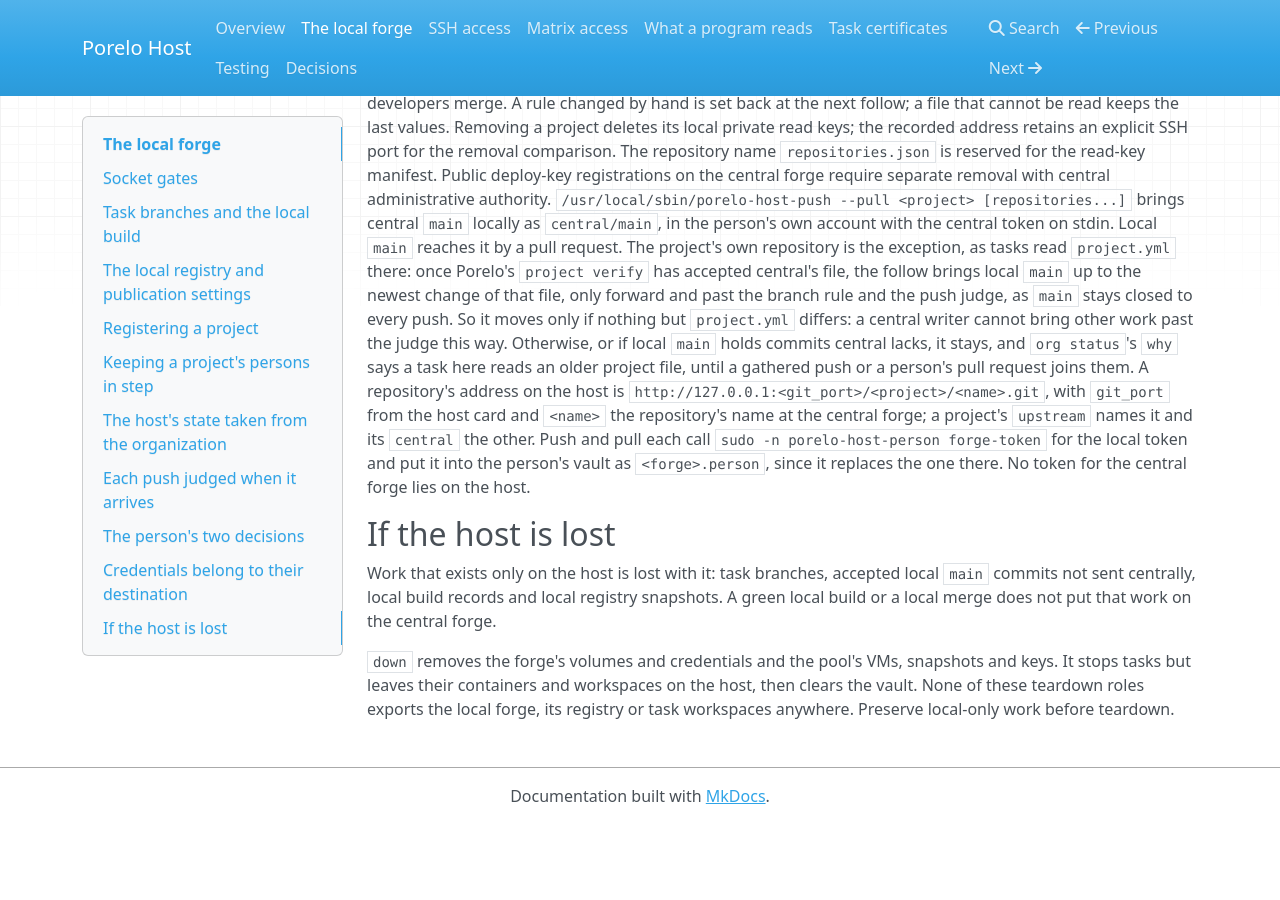
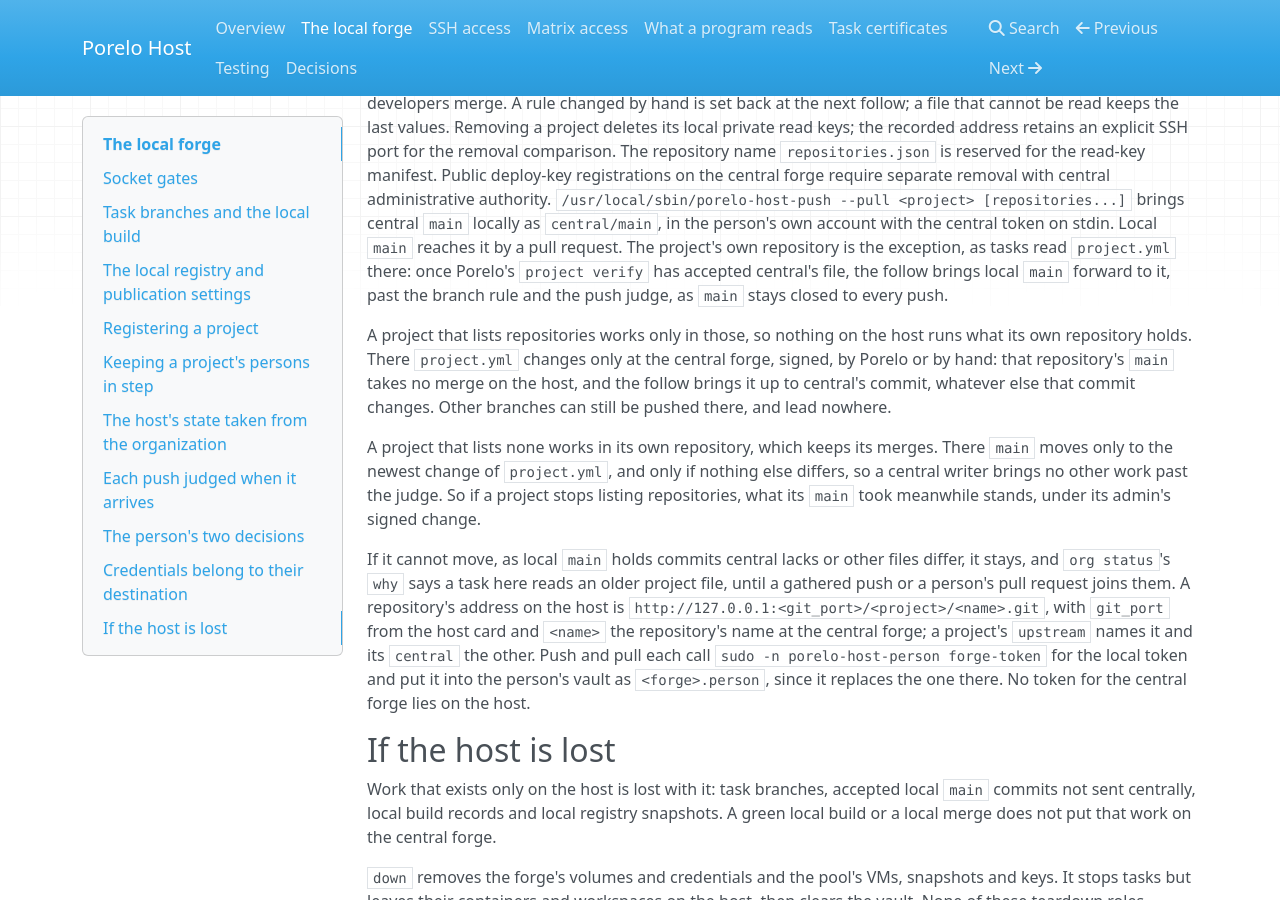
Before and after one commit to porelo-ai/porelo-host, an MkDocs documentation site: the page built from doc/local-forge.md, in a window 1280 px wide and 900 px high, scrolled down 12212 px. Built offline with MkDocs 1.6.1, drawn with Linux system fonts in a browser that asks for light colours; nearby versions of some CDN libraries; before the commit the page ends 13036 px from its top, so only the background shows below that.

Commit message:
Let a project's own repository only follow central where no task works
Assisted-by: Claude Code, claude-opus-5-5

```diff
--- a/doc/local-forge.md
+++ b/doc/local-forge.md
@@ -436,11 +436,20 @@ private read keys; the recorded address retains an explicit SSH port for the rem
 administrative authority. `/usr/local/sbin/porelo-host-push --pull <project> [repositories...]` brings central `main` locally as
 `central/main`, in the person's own account with the central token on stdin. Local `main` reaches it by a pull
 request. The project's own repository is the exception, as tasks read `project.yml` there: once Porelo's `project verify`
-has accepted central's file, the follow brings local `main` up to the newest change of that file, only forward and past
-the branch rule and the push judge, as `main` stays closed to every push. So it moves only if nothing but `project.yml`
-differs: a central writer cannot bring other work past the judge this way. Otherwise, or if local `main` holds commits
-central lacks, it stays, and `org status`'s `why` says a task here reads an older project file, until a gathered push or
-a person's pull request joins them.
+has accepted central's file, the follow brings local `main` forward to it, past the branch rule and the push judge, as
+`main` stays closed to every push.
+
+A project that lists repositories works only in those, so nothing on the host runs what its own repository holds. There
+`project.yml` changes only at the central forge, signed, by Porelo or by hand: that repository's `main` takes no merge on
+the host, and the follow brings it up to central's commit, whatever else that commit changes. Other branches can still
+be pushed there, and lead nowhere.
+
+A project that lists none works in its own repository, which keeps its merges. There `main` moves only to the newest
+change of `project.yml`, and only if nothing else differs, so a central writer brings no other work past the judge. So
+if a project stops listing repositories, what its `main` took meanwhile stands, under its admin's signed change.
+
+If it cannot move, as local `main` holds commits central lacks or other files differ, it stays, and `org status`'s `why`
+says a task here reads an older project file, until a gathered push or a person's pull request joins them.
 A repository's address on the host is `http://127.0.0.1:<git_port>/<project>/<name>.git`, with `git_port` from the host
 card and `<name>` the repository's name at the central forge; a project's `upstream` names it and its `central` the other. Push and pull each call `sudo -n porelo-host-person forge-token` for the local token and put it into the
 person's vault as `<forge>.person`, since it replaces the one there.
```
Also changed, not shown: CHANGELOG.md (+2 -0 lines), issues/HO112-The-Project-File-Reaches-A-Task-On-The-Host.md (+3 -0 lines), 4 other files.
